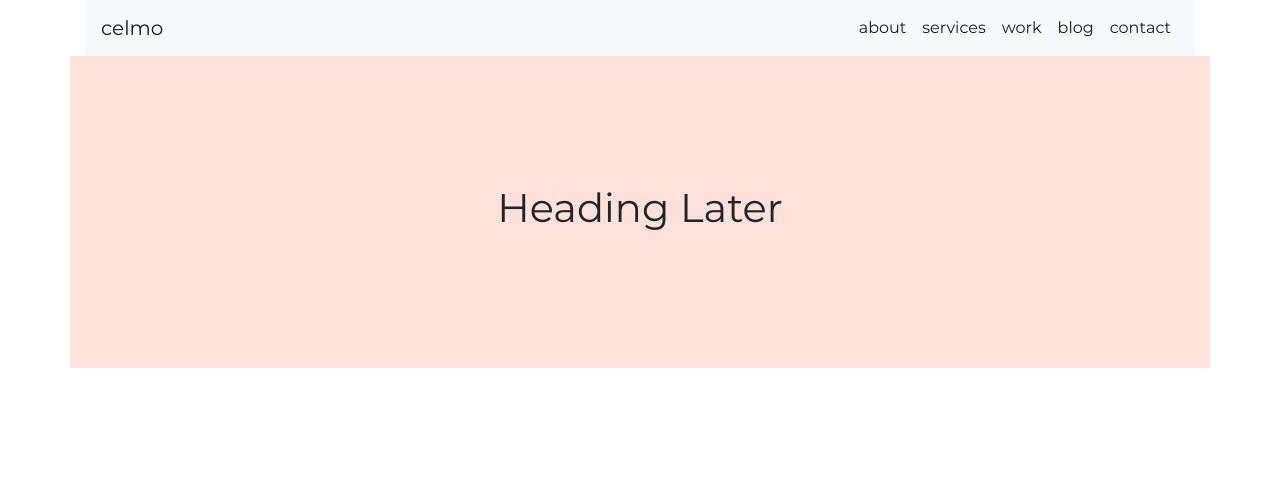
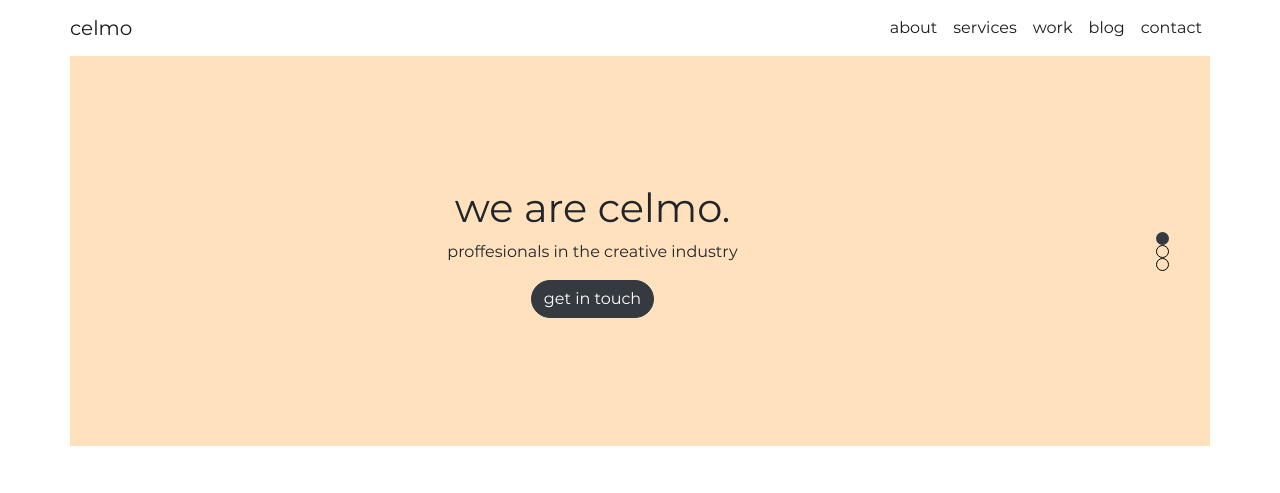
Before and after one commit to Emlay9/bootstrap-page, a website: page assignment-4/src/index.html in a window 1280 px wide. Shown: the top 493 px of the page. Drawn offline with Linux system fonts and the light colour scheme.

Commit message:
header and 3 column grid layout

```diff
--- a/assignment-4/src/css/style.css
+++ b/assignment-4/src/css/style.css
@@ -41,3 +41,14 @@
  .fa-chevron-right, .fa-chevron-left {
      width:30px;
  }
+
+ .dot {
+    height: 13px;
+    width: 13px;
+
+    border-radius: 50%;
+ }
+
+ .dot-stroke {
+     border: 1px solid #000;
+ }
--- a/assignment-4/src/index.html
+++ b/assignment-4/src/index.html
@@ -12,8 +12,8 @@
 
 <body>
 
-  <div class="container">
-      <nav class="navbar navbar-expand-lg navbar-light bg-light">
+  <div class="container" style="padding: 0;">
+      <nav class="navbar navbar-expand-lg navbar-light" style="padding-left:0; padding-right: 0;">
         <a class="navbar-brand" href="#">celmo</a>
         <button class="navbar-toggler" type="button" data-toggle="collapse" data-target="#navbarSupportedContent" aria-controls="navbarSupportedContent" aria-expanded="false" aria-label="Toggle navigation">
           <span class="navbar-toggler-icon"></span>
@@ -41,10 +41,19 @@
       </nav>
   </div>
 
-  <header class="container" style="padding: 8rem 0; background: #ffe1db;">
-    <h1 class="text-center">Heading Later</h1>
-      <div>
+  <header class="container" style="padding-top: 8rem; padding-bottom: 8rem; background: #ffe1bd;">
 
+      <div class="row">
+        <div class="text-center col-md-11">
+          <h1 class="text-center">we are celmo.</h1>
+          <p>proffesionals in the creative industry</p>
+          <button class="btn btn-dark rounded-pill">get in touch</button>
+        </div>
+        <div class="col-md-1 align-self-center">
+          <div class="dot bg-dark mx-auto"></div>
+          <div class="dot dot-stroke mx-auto"></div>
+          <div class="dot dot-stroke mx-auto"></div>
+        </div>
       </div>
   </header>
 
@@ -105,6 +114,24 @@
      </div>
    </section>
 
+   <section class="container">
+     <div class="row no-gutters">
+        <div class="text-center col-12 col-md-6 col-lg-4">
+            <img class="img-fluid mb-2" src="http://placekitten.com/364/364" alt="">
+            <img class="img-fluid mb-2" src="http://placekitten.com/364/590" alt="">
+          </div>
+          <div class="text-center col-12 col-md-6 col-lg-4">
+           <img class="img-fluid mb-2" src="http://placekitten.com/364/590" alt="">
+           <img class="img-fluid mb-2" src="http://placekitten.com/364/364" alt="">
+         </div>
+         <div class="text-center col-12 col-md-6 col-lg-4">
+           <img class="img-fluid mb-2" src="http://placekitten.com/364/364" alt="">
+           <img class="img-fluid mb-2" src="http://placekitten.com/364/590" alt="">
+         </div>
+     </div>
+
+   </section>
+
 
     <script src="js/jquery/jquery.slim.js"></script>
     <script src="js/popper/popper.min.js"></script>
```
Also changed, not shown: 1 other file.
